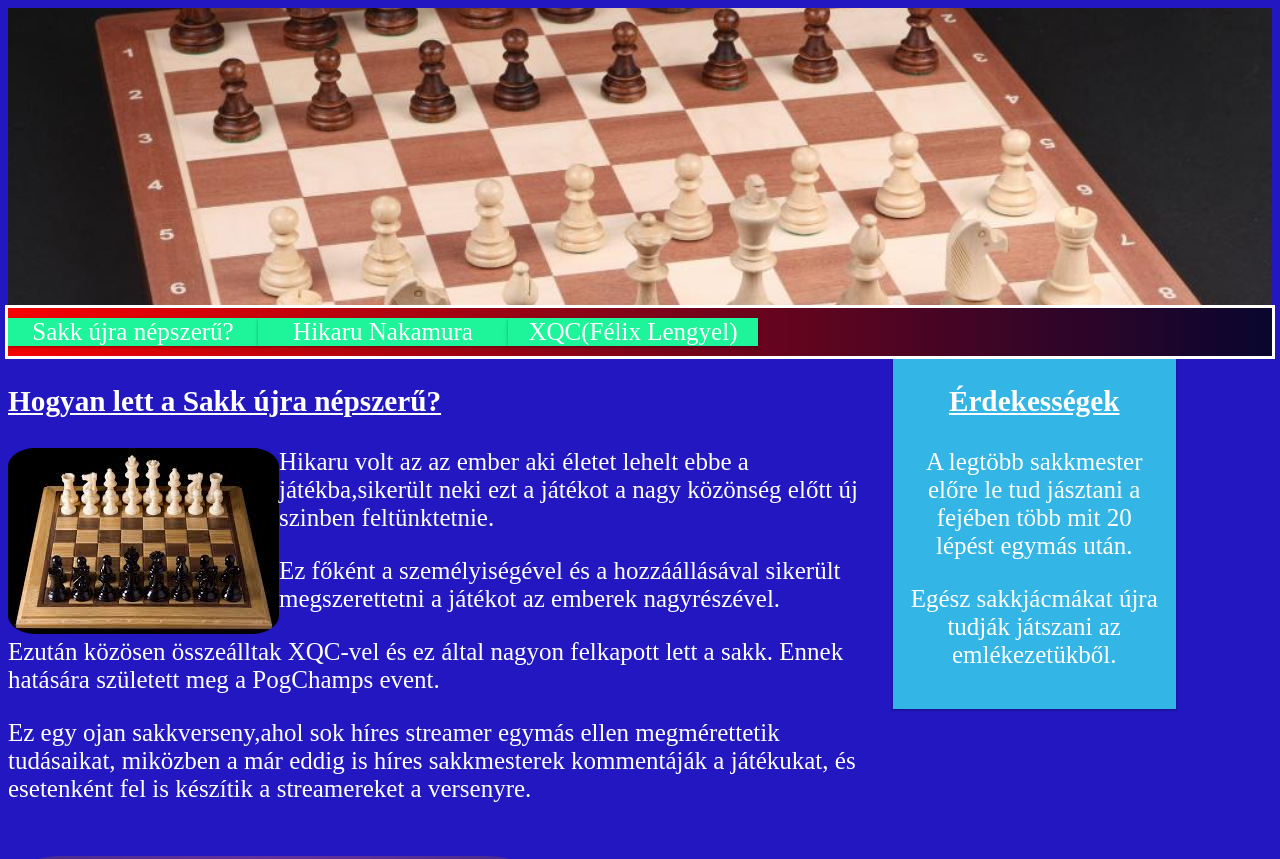
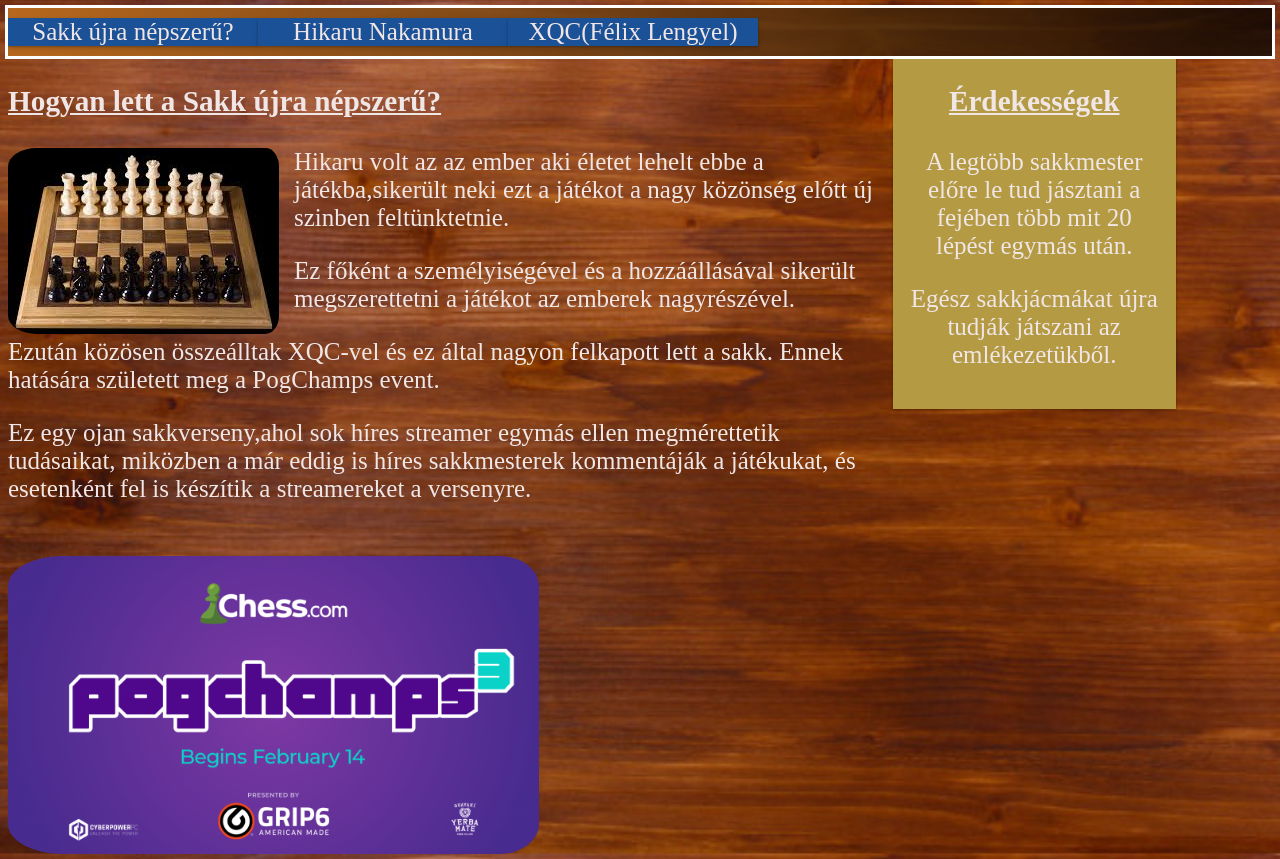
Before and after one commit to tamas1023/Bemutato, a plain HTML site: page index.html in a window 1280 px wide. Shown: the top 859 px of the page. Drawn offline with Linux system fonts and the light colour scheme.

Commit message:
uj design bevezetése

```diff
--- a/style.css
+++ b/style.css
@@ -1,6 +1,8 @@
 body{
-    background-color: rgba(15, 3, 187, 0.918);
-    color: white;
+    /*background-color: rgb(240,222,158);*/
+    background-image: url(/hatter.jpg);
+    background-size: 100%;
+    color: rgb(240, 230, 230);
     font-size: 25px;
 }
 li{
@@ -26,7 +28,7 @@ a::after{
     display: table;
 }
 a{
-    color: #ffffff;
+    color: rgb(240, 230, 230);
     padding-bottom: 5px;
     padding-top: 5px;
 
@@ -39,12 +41,13 @@ a{
 
 .menu li {
     float: left;
-    background-color: rgb(30, 245, 155);
+    /*background-color: rgb(30, 245, 155);*/
+    background-color: rgb(27, 81, 151);
     color: #ffffff;
     box-shadow: 0 3px 6px rgba(0,0,0,0.12), 0 1px 2px rgba(0,0,0,0.24);
 }
 .menu li:hover {
-background-color: rgb(8, 146, 89);
+background-color: rgb(20, 54, 99);
 }
 .menu::after{
     content: "";
@@ -61,7 +64,8 @@ a:link {
 }
 .header{
     outline: white solid;
-    background-image: linear-gradient(to right, rgb(247, 2, 2), rgba(0, 0, 0, 0.753));
+    /*background-image: linear-gradient(to right, rgb(247, 2, 2), rgba(0, 0, 0, 0.753));*/
+    background-image: linear-gradient(to right, rgb(183, 104, 29), rgba(0, 0, 0, 0.753));
     color: #ffffff;
     padding-bottom: 10px;
     padding-top: 10px;
@@ -69,10 +73,12 @@ a:link {
 
 .aside {
 
-    background-color: #33b5e5;
+    /*background-color: #33b5e5;*/
+    background-color: rgb(179, 154, 67);
     padding: 15px;
     padding-top: 0px;
-    color: #ffffff;
+    /*color: #ffffff; */
+    color: rgb(240, 230, 230);
     text-align: center;
     font-size: 14px;
     box-shadow: 0 1px 3px rgba(0,0,0,0.12), 0 1px 2px rgba(0,0,0,0.24);
@@ -94,6 +100,7 @@ img{
     border-radius: 10%;
     float: left;
     opacity: 1;
+    padding-right: 15px;
 }
 img:hover{
     opacity: 0.8;
@@ -153,7 +160,9 @@ img:hover{
 }
 footer{
     width: 100%;
-    background-color: brown;
+    /*background-image: linear-gradient(to right, rgba(0, 0, 0, 0.753), rgb(247, 2, 2));*/
+    background-image: linear-gradient(to right, rgba(0, 0, 0, 0.753), rgb(116, 15, 15));
+
 }
 .foterenkivul{
     content: "";
@@ -164,7 +173,7 @@ footer{
 .under{
 text-decoration: underline;
 }
-.kep{
+/* .kep{
     width: 100%;
     background-repeat: no-repeat;
     height: 300px;
@@ -172,4 +181,4 @@ text-decoration: underline;
     background-position: center;
     background-image: url(sakk3.jpg);
 
-}
+ }*/
```
Also changed, not shown: hatter.jpg (added).
